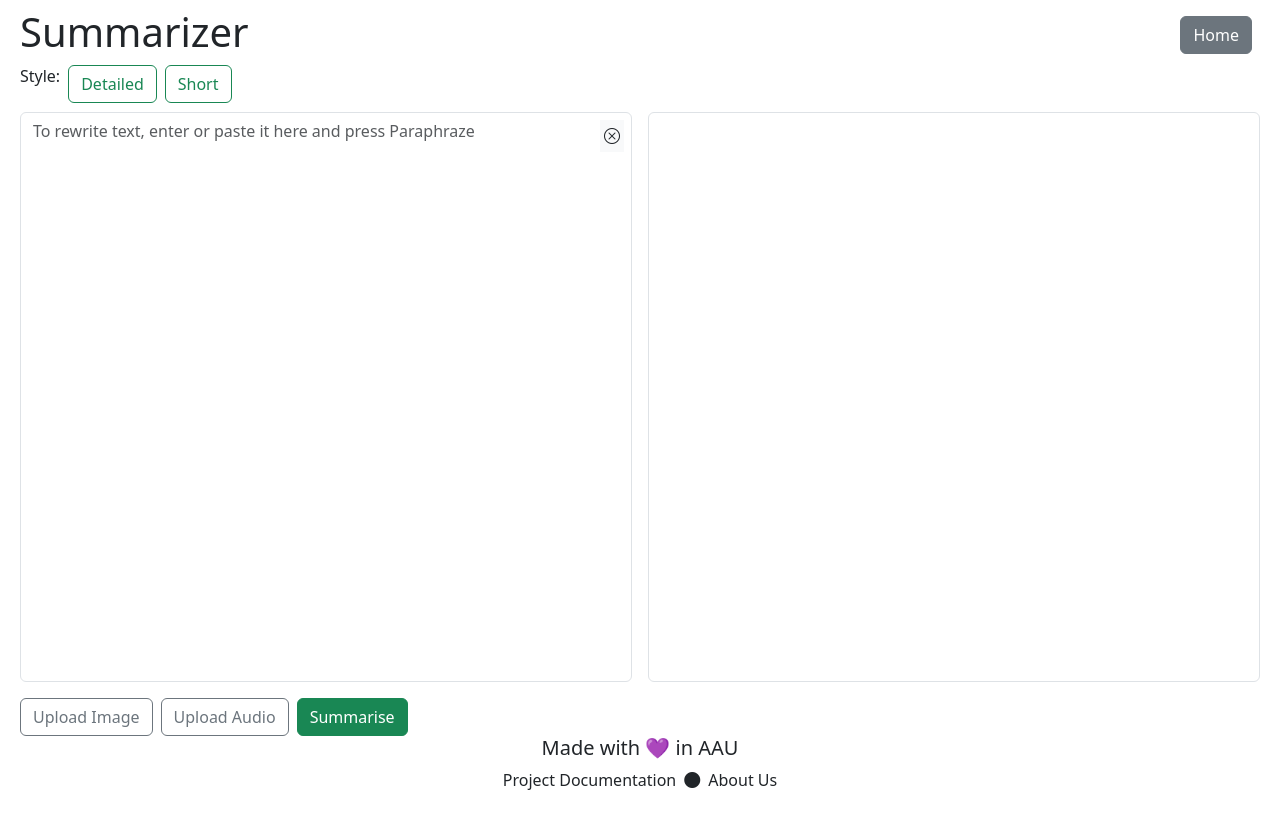
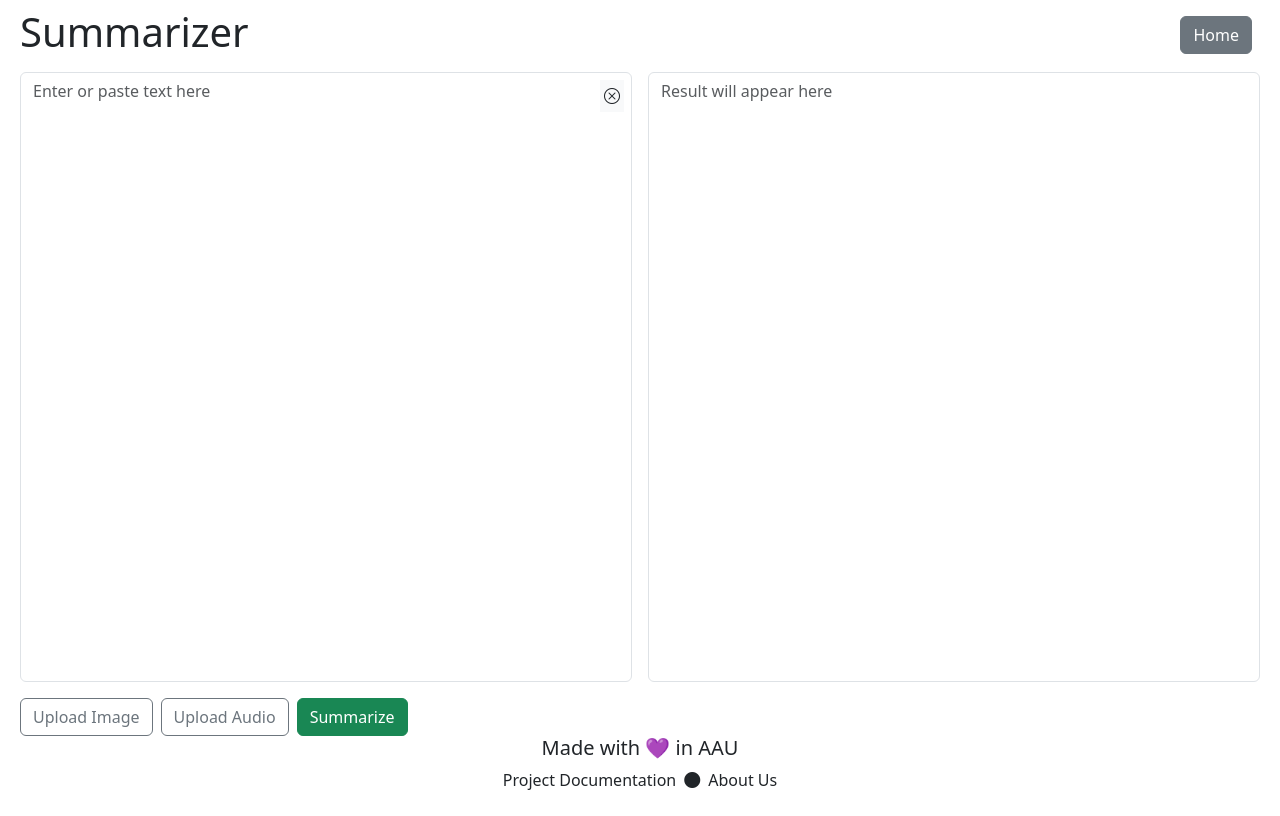
Before and after one commit to jacopobellosi/StudyMate---ASE-project, a React (Vite) app in the folder frontend/: page /summarizer in a window 1280 px wide. Built offline with nearby package versions, Linux system fonts and the light colour scheme.

Commit message:
Refactor to parent processor

```diff
--- a/frontend/src/components/Paraphrizer.tsx
+++ b/frontend/src/components/Paraphrizer.tsx
@@ -1,112 +1,12 @@
-import React, { useState } from "react";
-import Footer from "./Footer";
-import Header from "./Header";
-import Textareas from "./Textareas";
+import TextProcessor from "./TextProcessor";
 
 function Paraphrizer() {
-  const [userText, setUserText] = useState("");
-
-  // Handle image upload and extract text
-  const handleImageUpload = async (event: React.ChangeEvent<HTMLInputElement>) => {
-    const file = event.target.files?.[0];
-    if (file) {
-      const formData = new FormData();
-      formData.append("file", file);
-
-      try {
-        const response = await fetch("http://localhost:5003/extract-text", {
-          method: "POST",
-          body: formData,
-        });
-
-        const data = await response.json();
-        if (response.ok) {
-          setUserText(data.extracted_text); // Update userText with extracted text
-        } else {
-          alert(data.error); // Handle error
-        }
-      } catch (error) {
-        console.error("Error uploading file:", error);
-      }
-    }
-  };
-
-  const handleAudioUpload = async (event: React.ChangeEvent<HTMLInputElement>) => {
-    const file = event.target.files?.[0];
-    if (file) {
-      const formData = new FormData();
-      formData.append("file", file); // Append the file to the FormData object
-
-      try {
-        const response = await fetch("http://127.0.0.1:8000/transcribe", {
-          method: "POST",
-          body: formData
-        });
-
-        const data = await response.json(); // Parse the JSON response
-
-        if (response.ok) {
-          setUserText(data.text); // Update userText with extracted text
-        } else {
-          alert(data.error || "An error occurred while uploading the file."); // Handle error
-        }
-      } catch (error) {
-        console.error("Error uploading file:", error);
-        alert("An unexpected error occurred. Please try again."); // Notify the user
-      }
-    }
-  };
-
   return (
-    <div className="container-fluid vh-100 d-flex flex-column">
-      <Header title="Paraphrazer" />
-      <div className="d-flex align-items-center gap-2">
-        <p>Style: </p>
-        <button type="button" className="btn btn-outline-success">
-          Standard
-        </button>
-        <button type="button" className="btn btn-outline-success">
-          Formal
-        </button>
-        <button type="button" className="btn btn-outline-success">
-          Fluency
-        </button>
-        <button type="button" className="btn btn-outline-success">
-          Detailed
-        </button>
-        <button type="button" className="btn btn-outline-success">
-          Academic
-        </button>
-      </div>
-      <Textareas text={userText} setText={setUserText} />
-      <div className="d-flex align-items-center gap-2">
-        <label htmlFor="upload-image" className="btn btn-outline-secondary">
-          Upload Image
-        </label>
-        <label htmlFor="upload-audio" className="btn btn-outline-secondary">
-          Upload Audio
-        </label>
-        <input
-          id="upload-image"
-          style={{ display: 'none' }}
-          type="file"
-          className="btn btn-outline-secondary"
-          onChange={handleImageUpload}
-        />
-        <input
-          id="upload-audio"
-          style={{ display: 'none' }}
-          type="file"
-          className="btn btn-outline-secondary"
-          onChange={handleAudioUpload}
-        />
-        <button type="button" className="btn btn-success">
-          Paraphraze
-        </button>
-      </div>
-
-      <Footer />
-    </div>
+    <TextProcessor
+      title="Paraphrizer"
+      actionButtonText="Paraphrase"
+      apiEndpoint="http://localhost:5002/paraphrase"
+    />
   );
 }
 
--- a/frontend/src/components/Summarizer.tsx
+++ b/frontend/src/components/Summarizer.tsx
@@ -1,60 +1,12 @@
-import Textareas from "./Textareas";
-import Footer from "./Footer";
-import Header from "./Header";
-import axios from "axios";
-import { useState } from "react";
+import TextProcessor from "./TextProcessor";
 
 function Summarizer() {
-  const [summary, setSummary] = useState(null);
-  const handleSubmit = async () => {
-    // Data to send to the API
-    const requestData = {
-      text: "text",
-      percentage: 50.0,
-    };
-
-    try {
-      // Make a POST request to the FastAPI endpoint
-      const response = await axios.post(
-        "http://127.0.0.1:8000/summarize/",
-        requestData
-      );
-      setSummary(response.data); // Save the response
-    } catch (error) {
-      console.error("Error communicating with the API:", error);
-    }
-  };
   return (
-    <div className="container-fluid vh-100 d-flex flex-column">
-      <Header title="Summarizer" />
-      <div className="d-flex align-items-center gap-2">
-        <p>Style: </p>
-        <button type="button" className="btn btn-outline-success">
-          Detailed
-        </button>
-        <button type="button" className="btn btn-outline-success">
-          Short
-        </button>
-      </div>
-      <Textareas value="" onChange={handleSubmit} />
-      <div className="d-flex align-items-center gap-2">
-        <button type="button" className="btn btn-outline-secondary">
-          Upload Image
-        </button>
-        <button type="button" className="btn btn-outline-secondary">
-          Upload Audio
-        </button>
-        <button
-          type="button"
-          className="btn btn-success"
-          onClick={handleSubmit}
-        >
-          Summarise
-        </button>
-      </div>
-
-      <Footer />
-    </div>
+    <TextProcessor
+      title="Summarizer"
+      actionButtonText="Summarize"
+      apiEndpoint="http://127.0.0.1:8000/summarize/"
+    />
   );
 }
 
--- /dev/null
+++ b/frontend/src/components/TextProcessor.tsx
@@ -0,0 +1,109 @@
+import React, { useState } from "react";
+import Textareas from "./Textareas";
+import Footer from "./Footer";
+import Header from "./Header";
+import axios from "axios";
+
+interface TextProcessorProps {
+  title: string;
+  actionButtonText: string;
+  apiEndpoint: string;
+}
+
+const TextProcessor: React.FC<TextProcessorProps> = ({ title, actionButtonText, apiEndpoint }) => {
+  const [text, setText] = useState("");
+  const [resultText, setResultText] = useState("");
+
+  const handleSubmit = async () => {
+    const requestData = { text };
+
+    try {
+      const response = await axios.post(apiEndpoint, requestData);
+      setResultText(response.data);
+    } catch (error) {
+      console.error("Error communicating with the API:", error);
+    }
+  };
+
+  const handleImageUpload = async (event: React.ChangeEvent<HTMLInputElement>) => {
+    const file = event.target.files?.[0];
+    if (file) {
+      const formData = new FormData();
+      formData.append("file", file);
+
+      try {
+        const response = await fetch("http://localhost:5001/extract-text", {
+          method: "POST",
+          body: formData,
+        });
+
+        const data = await response.json();
+        if (response.ok) {
+          setText((prevText) => prevText + data.extracted_text);
+        } else {
+          alert(data.error);
+        }
+      } catch (error) {
+        console.error("Error uploading file:", error);
+      }
+    }
+  };
+
+  const handleAudioUpload = async (event: React.ChangeEvent<HTMLInputElement>) => {
+    const file = event.target.files?.[0];
+    if (file) {
+      const formData = new FormData();
+      formData.append("file", file);
+
+      try {
+        const response = await fetch("http://localhost:5003/transcribe", {
+          method: "POST",
+          body: formData,
+        });
+
+        const data = await response.json();
+        if (response.ok) {
+          setText((prevText) => prevText + data.text);
+        } else {
+          alert(data.error || "An error occurred while uploading the file.");
+        }
+      } catch (error) {
+        console.error("Error uploading file:", error);
+        alert("An unexpected error occurred. Please try again.");
+      }
+    }
+  };
+
+  return (
+    <div className="container-fluid vh-100 d-flex flex-column">
+      <Header title={title} />
+      <Textareas text={text} setText={setText} resultText={resultText} setResultText={setResultText} />
+      <div className="d-flex align-items-center gap-2">
+        <label htmlFor="upload-image" className="btn btn-outline-secondary">
+          Upload Image
+        </label>
+        <label htmlFor="upload-audio" className="btn btn-outline-secondary">
+          Upload Audio
+        </label>
+        <input
+          id="upload-image"
+          style={{ display: "none" }}
+          type="file"
+          onChange={handleImageUpload}
+        />
+        <input
+          id="upload-audio"
+          style={{ display: "none" }}
+          type="file"
+          onChange={handleAudioUpload}
+        />
+        <button type="button" className="btn btn-success" onClick={handleSubmit}>
+          {actionButtonText}
+        </button>
+      </div>
+      <Footer />
+    </div>
+  );
+};
+
+export default TextProcessor;
--- a/frontend/src/components/Textareas.tsx
+++ b/frontend/src/components/Textareas.tsx
@@ -3,9 +3,11 @@ import React from "react";
 interface TextareasProps {
   text: string;
   setText: React.Dispatch<React.SetStateAction<string>>;
+  resultText: string;
+  setResultText: React.Dispatch<React.SetStateAction<string>>;
 }
 
-const Textareas: React.FC<TextareasProps> = ({ text, setText }) => {
+const Textareas: React.FC<TextareasProps> = ({ text, setText, resultText, setResultText }) => {
   const handleClear = () => {
     setText("");
   };
@@ -17,29 +19,29 @@ const Textareas: React.FC<TextareasProps> = ({ text, setText }) => {
           <textarea
             className="form-control h-100"
             id="input"
-            placeholder="To rewrite text, enter or paste it here and press Paraphraze"
+            placeholder="Enter or paste text here"
             style={{ resize: "none" }}
-            value={text} // Bind the value to the state
-            onChange={(e) => setText(e.target.value)} // Update state on change
+            value={text}
+            onChange={(e) => setText(e.target.value)}
           />
-
           <div
             className="position-absolute top-0 end-0 mt-2 me-2 bg-light p-1"
             style={{ cursor: "pointer", fontSize: "1em" }}
-            onClick={handleClear} // Add click handler
+            onClick={handleClear}
           >
             <i className="bi bi-x-circle"></i>
           </div>
         </div>
       </div>
-
       <div className="w-50 ms-2 d-flex">
         <div data-mdb-input-init className="form-outline flex-grow-1">
           <textarea
             className="form-control h-100"
             id="output"
-            readOnly
+            placeholder="Result will appear here"
             style={{ resize: "none" }}
+            value={resultText}
+            onChange={(e) => setResultText(e.target.value)}
           />
         </div>
       </div>
```
Also changed, not shown: 1 other file (tests, documents, lock files or other folders).
